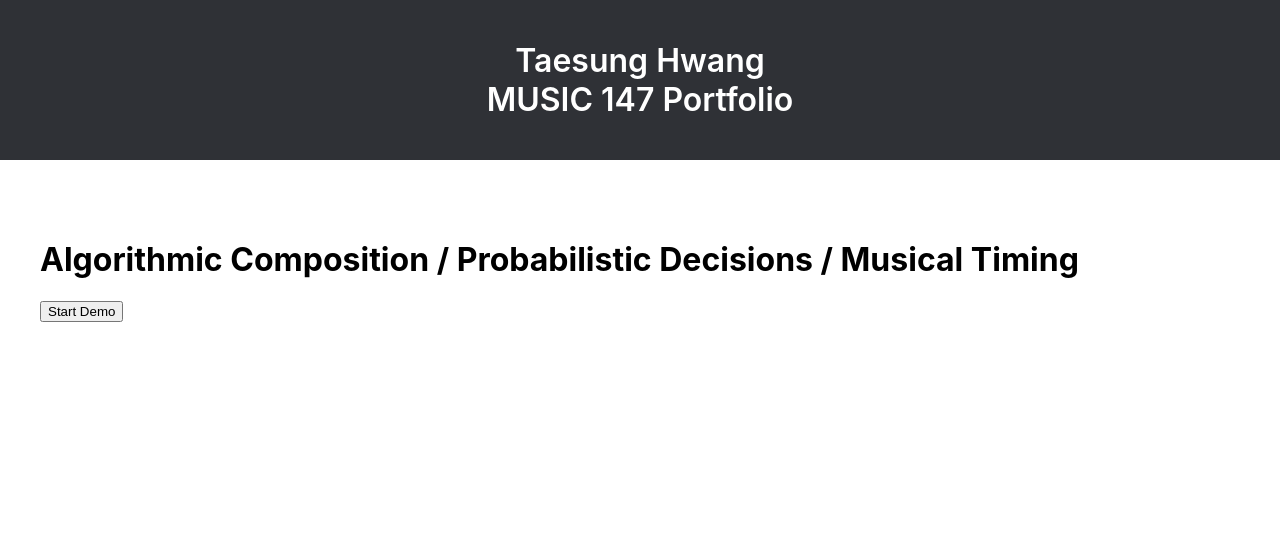
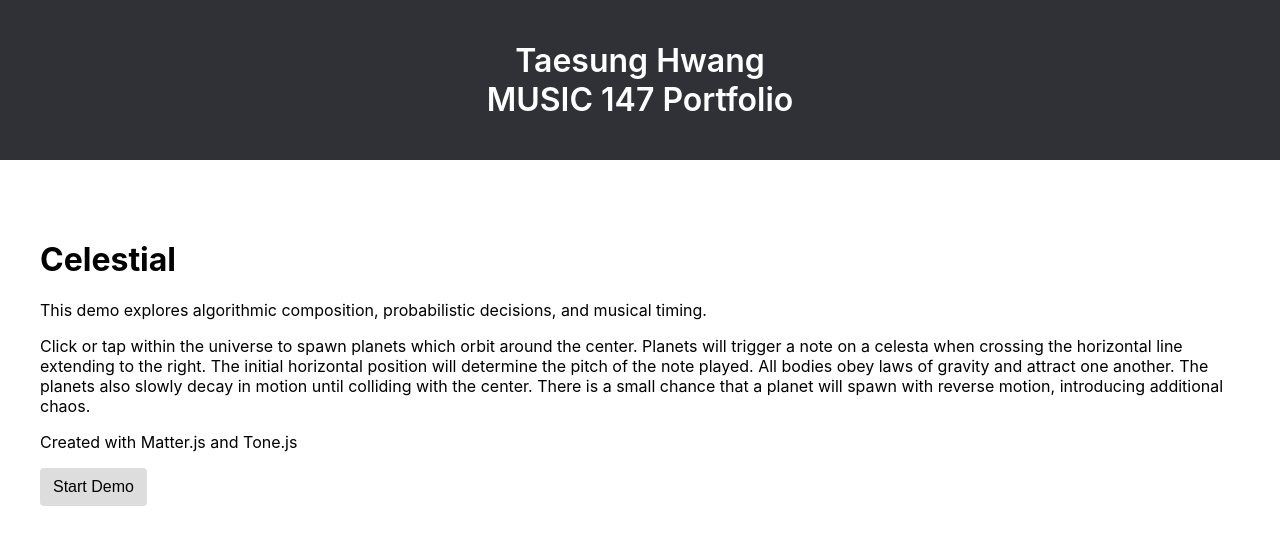
Before and after one commit to taesungh/music-147, a React (Create React App) app: page /algorithmic-composition in a window 1280 px wide. Shown: the top 544 px of the page. Built offline with nearby package versions, Linux system fonts and the light colour scheme; no server answers.

Commit message:
Add description of Celestial for Assignment 4

```diff
--- a/src/App.css
+++ b/src/App.css
@@ -24,3 +24,17 @@ a {
   max-width: 1200px;
   margin: 5rem auto;
 }
+
+button.btn {
+  text-align: center;
+  border: 1px solid transparent;
+  padding: 0.375rem 0.75rem;
+  font-size: 1rem;
+  line-height: 1.5;
+  border-radius: 0.25rem;
+  background-color: #ddd;
+}
+
+.btn:not(:disabled):not(.disabled) {
+  cursor: pointer;
+}
--- a/src/assignments/algorithmic-composition/AlgorithmicComposition.js
+++ b/src/assignments/algorithmic-composition/AlgorithmicComposition.js
@@ -16,10 +16,22 @@ function AlgorithmicComposition() {
   return (
     <div className="algorithmic-composition">
       <div className="container">
-        <h1>Algorithmic Composition / Probabilistic Decisions / Musical Timing</h1>
+        <h1>Celestial</h1>
+        <p>
+          This demo explores algorithmic composition, probabilistic decisions, and musical timing.
+        </p>
+        <p>
+          Click or tap within the universe to spawn planets which orbit around the center. Planets
+          will trigger a note on a celesta when crossing the horizontal line extending to the right.
+          The initial horizontal position will determine the pitch of the note played. All bodies
+          obey laws of gravity and attract one another. The planets also slowly decay in motion
+          until colliding with the center. There is a small chance that a planet will spawn with
+          reverse motion, introducing additional chaos.
+        </p>
+        <p>Created with Matter.js and Tone.js</p>
         <p>
           {running || (
-            <button type="button" onClick={startEngine}>
+            <button type="button" className="btn" onClick={startEngine}>
               Start Demo
             </button>
           )}
--- a/src/pages/home/Home.js
+++ b/src/pages/home/Home.js
@@ -6,6 +6,16 @@ function Home() {
     <div className="container home">
       <h1>Welcome</h1>
       <p>Welcome to my portfolio for MUSIC 147 (Computer Music Programming), Spring 2022.</p>
+
+      <h2>Programming Assignment 4: Algorithmic Composition</h2>
+      <p>
+        Similar to Assignment 3, this assignment uses a physics engine to simulate objects in a
+        celestial universe. Planets orbit around a center based on models of gravity and play notes
+        when crossing a reference line. Several random parameters also affect the simulation.
+      </p>
+      <p>
+        View Program 4: <Link to="/algorithmic-composition">Celestial</Link>
+      </p>
 
       <h2>Programming Assignment 3: MIDI Control</h2>
       <p>
```
